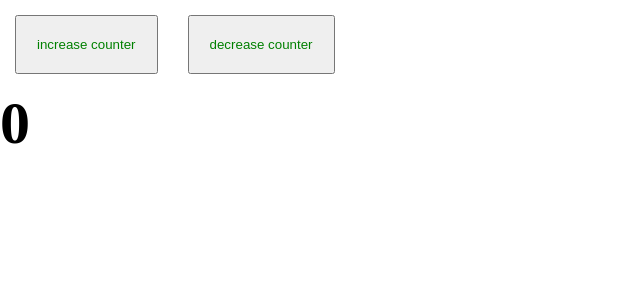
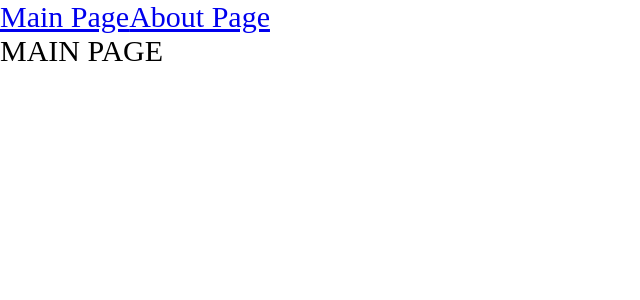
Before and after one commit to Trance0id/react-typescript-project, a React app: page / in a window 1280 px wide. Shown: the top 300 px of the page, without its empty margins (0-640 px from the left). Built offline with nearby package versions, Linux system fonts and the light colour scheme.

Commit message:
routing: added routing, code splitting, lazy loading

```diff
--- a/package.json
+++ b/package.json
@@ -17,6 +17,7 @@
     "@types/react-dom": "^17.0.11",
     "@types/webpack": "^5.28.0",
     "@types/webpack-dev-server": "^4.7.2",
+    "@types/react-router-dom": "^5.3.3",
     "css-loader": "^6.6.0",
     "html-webpack-plugin": "^5.5.0",
     "mini-css-extract-plugin": "^2.5.3",
@@ -33,6 +34,7 @@
   },
   "dependencies": {
     "react": "^17.0.2",
-    "react-dom": "^17.0.2"
+    "react-dom": "^17.0.2",
+    "react-router-dom": "^6.2.1"
   }
 }
--- a/src/Components/App.tsx
+++ b/src/Components/App.tsx
@@ -1,10 +1,21 @@
-import { Counter } from "./Counter";
+import { Suspense } from "react";
+import { Link, Route, Routes } from "react-router-dom";
+import { AboutPageAsync } from "../pages/AboutPage/AboutPage.async";
+import { MainPageAsync } from "../pages/MainPage/MainPage.async";
 import './index.scss';
 
 export const App = () => {
     return (
         <div className="app">
-            <Counter />
+            <Link to={'/'}>Main Page</Link>
+            <Link to={'/about'}>About Page</Link>
+            <Suspense fallback={<div> Loading ... </div>}>
+                <Routes>
+                    <Route path="/about" element={<AboutPageAsync />} />
+                    <Route path="/" element={<MainPageAsync />} />
+                </Routes>
+            </Suspense>
+
         </div>
-    )
-}
+    );
+};
--- a/src/index.tsx
+++ b/src/index.tsx
@@ -1,7 +1,10 @@
 import { render } from "react-dom";
+import { BrowserRouter } from "react-router-dom";
 import { App } from "./Components/App";
 
 render(
-    <App />,
+    <BrowserRouter>
+        <App />
+    </BrowserRouter>,
     document.getElementById('root')
-)
+);
--- /dev/null
+++ b/src/pages/AboutPage/AboutPage.async.tsx
@@ -0,0 +1,7 @@
+import { lazy } from 'react';
+
+export const AboutPageAsync = lazy(() => new Promise(resolve => {
+    // @ts-ignore
+    // ТАК В РЕАЛЬНЫХ ПРОЕКТАХ НЕ ДЕЛАТЬ!!!!! ДЕЛАЕМ ДЛЯ КУРСА!
+    setTimeout(() => resolve(import('./AboutPage')), 1500);
+}));
--- /dev/null
+++ b/src/pages/AboutPage/AboutPage.tsx
@@ -0,0 +1,7 @@
+export default function AboutPage() {
+    return (
+        <div>
+            ABOUT PAGE
+        </div>
+    );
+}
--- /dev/null
+++ b/src/pages/MainPage/MainPage.async.tsx
@@ -0,0 +1,7 @@
+import { lazy } from 'react';
+
+export const MainPageAsync = lazy(() => new Promise(resolve => {
+    // @ts-ignore
+    // ТАК В РЕАЛЬНЫХ ПРОЕКТАХ НЕ ДЕЛАТЬ!!!!! ДЕЛАЕМ ДЛЯ КУРСА!
+    setTimeout(() => resolve(import('./MainPage')), 1500);
+}));
--- /dev/null
+++ b/src/pages/MainPage/MainPage.tsx
@@ -0,0 +1,7 @@
+export default function MainPage() {
+    return (
+        <div>
+            MAIN PAGE
+        </div>
+    );
+}
--- a/tsconfig.json
+++ b/tsconfig.json
@@ -5,7 +5,7 @@
     // Однако это не означает, что теперь вовсе нельзя использовать any.
     // Это означает лишь, что в подобных ситуация разработчик должен явно писать any,
     "noImplicitAny": true,
-    "module": "es6",
+    "module": "ESNext",
     // В какую спецификацию компилируем: для поддержки большинства браузеров
     "target": "es5",
     "jsx": "react-jsx",
```
Also changed, not shown: 3 other files (tests, documents, lock files or other folders).
